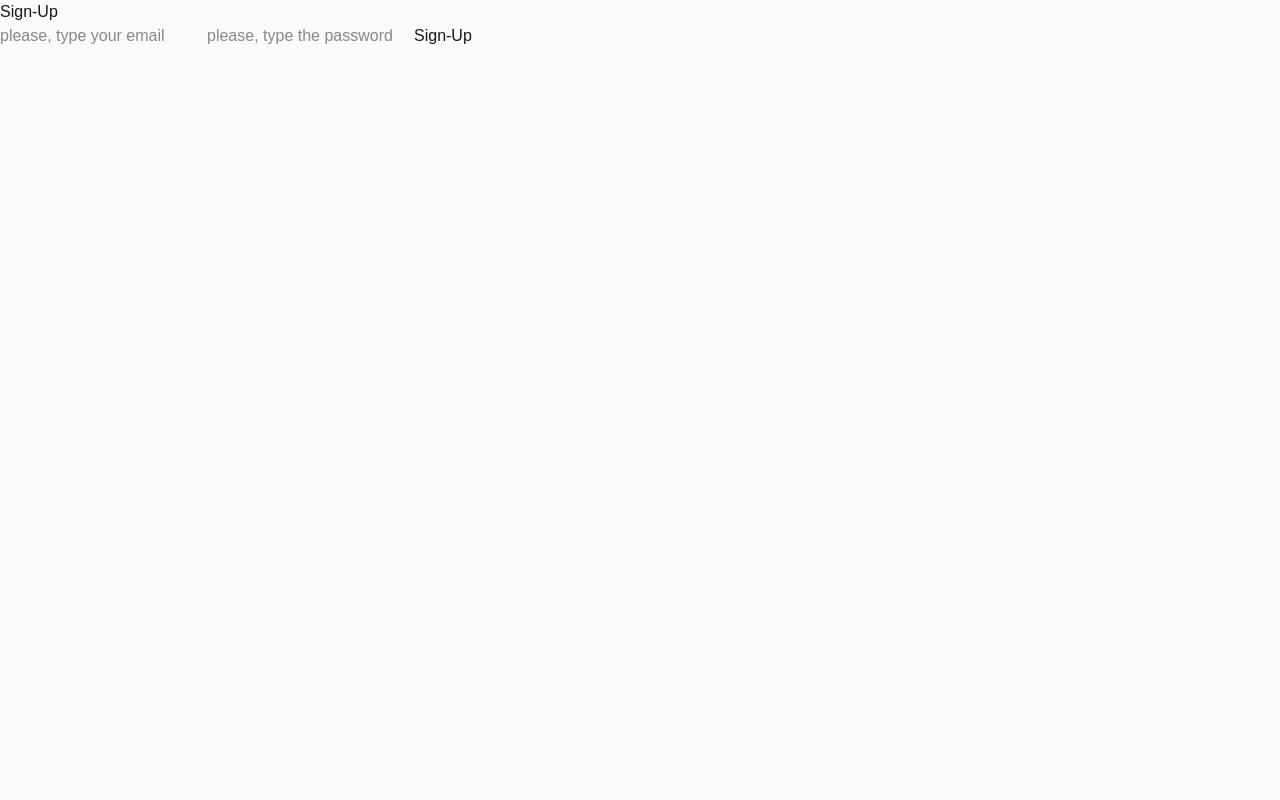
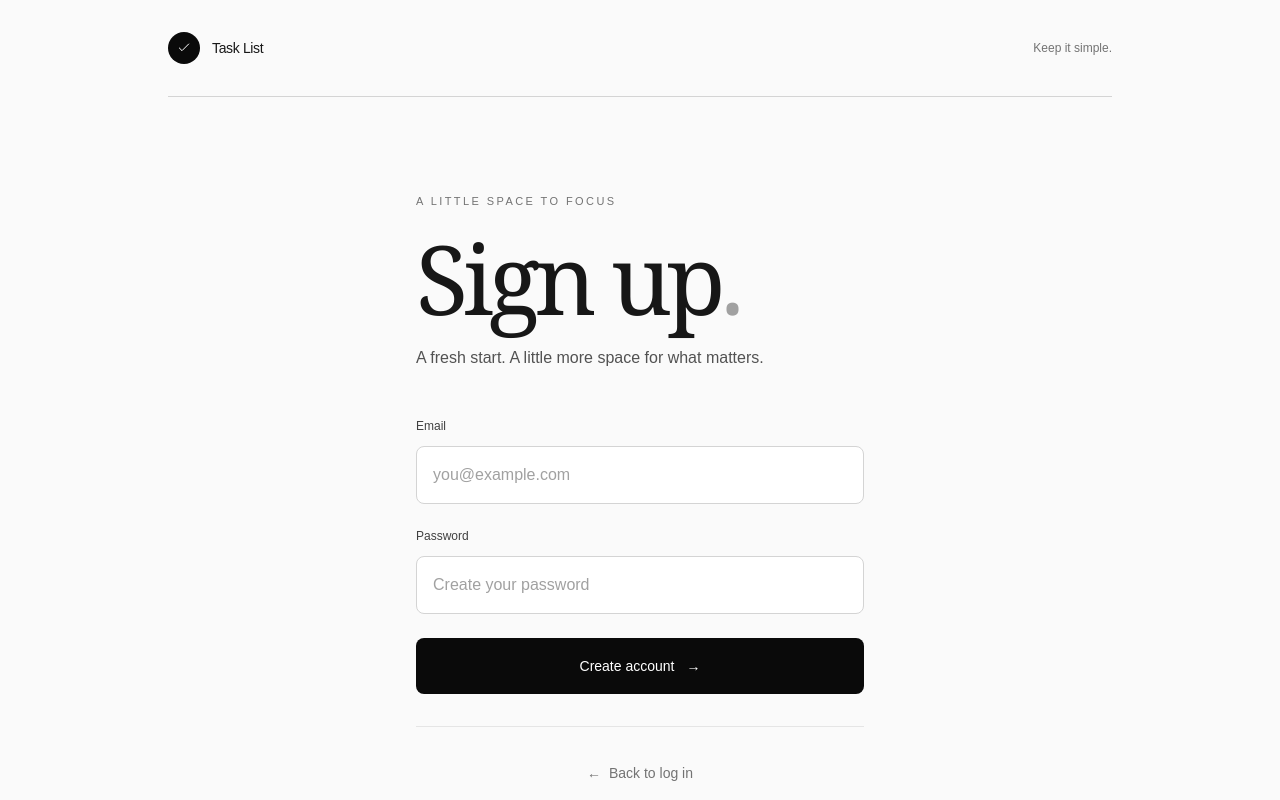
Before and after one commit to Joao-Dev2012/react-task-list, a Next.js app: page /signup in a window 1280 px wide. Shown: the top 800 px of the page. Built offline with nearby package versions, Linux system fonts and the light colour scheme; no server answers.

Commit message:
style: unify signup design and improve authentication feedback

```diff
--- a/app/components/login.tsx
+++ b/app/components/login.tsx
@@ -1,29 +1,51 @@
 'use client'
 
 import { useRouter } from 'next/navigation'
-import { useState } from 'react'
+import Link from 'next/link'
+import { useEffect, useState } from 'react'
 import { logIn } from '@/services/auth'
 
 export default function Login() {
   const [loginEmail, setLoginEmail] = useState('')
   const [loginPassword, setLoginPassword] = useState('')
   const [loginError, setLoginError] = useState('')
+  const [loginSuccess, setLoginSuccess] = useState('')
+  const [isLoading, setIsLoading] = useState(false)
   const tasksRouter = useRouter()
 
+  useEffect(() => {
+    if (!loginSuccess) return
+
+    const timeout = window.setTimeout(() => tasksRouter.push('/tasks'), 1500)
+    return () => window.clearTimeout(timeout)
+  }, [loginSuccess, tasksRouter])
+
   async function handleLogIn() {
+    if (isLoading || loginSuccess) return
+
     setLoginError('')
+    setLoginSuccess('')
+    setIsLoading(true)
 
     try {
       const { data, error } = await logIn(loginEmail, loginPassword)
 
       if (error || !data.session || !data.user) {
-        setLoginError('Unable to log in. Check your email and password and try again.')
+        setLoginError(
+          error?.code === 'email_not_confirmed'
+            ? 'Please confirm your email using the link in your inbox before logging in.'
+            : error?.code === 'over_request_rate_limit'
+              ? 'Too many attempts. Please wait a few minutes before trying again.'
+              : 'We couldn’t log you in. Check your email and password, then try again.'
+        )
         return
       }
 
-      tasksRouter.push('/tasks')
+      setLoginSuccess('You’re logged in. Taking you to your tasks…')
     } catch {
-      setLoginError('Unable to log in right now. Please try again in a moment.')
+      setLoginError('We couldn’t connect right now. Check your connection and try again.')
+    } finally {
+      setIsLoading(false)
     }
   }
 
@@ -48,7 +70,7 @@ export default function Login() {
           <p className="mt-5 text-sm leading-6 text-neutral-600 sm:text-base">Welcome back. Make room for what matters.</p>
         </div>
 
-        <div className="space-y-6">
+        <form className="space-y-6" onSubmit={(event) => { event.preventDefault(); void handleLogIn() }} aria-busy={isLoading}>
           <div>
             <label htmlFor="login-email" className="mb-3 block text-xs font-medium text-neutral-700">Email</label>
             <input
@@ -56,6 +78,8 @@ export default function Login() {
               className="task-input w-full rounded-lg border border-neutral-300 bg-white px-4 py-4 text-base placeholder:text-neutral-400"
               type="email"
               autoComplete="email"
+              required
+              disabled={isLoading || Boolean(loginSuccess)}
               onChange={(e) => setLoginEmail(e.target.value)}
               value={loginEmail}
               placeholder="you@example.com"
@@ -70,6 +94,8 @@ export default function Login() {
               className="task-input w-full rounded-lg border border-neutral-300 bg-white px-4 py-4 text-base placeholder:text-neutral-400"
               type="password"
               autoComplete="current-password"
+              required
+              disabled={isLoading || Boolean(loginSuccess)}
               onChange={(e) => setLoginPassword(e.target.value)}
               value={loginPassword}
               placeholder="Enter your password"
@@ -78,24 +104,33 @@ export default function Login() {
           </div>
 
           {loginError && (
-            <p id="login-error" role="alert" className="rounded-lg border border-neutral-300 bg-neutral-100 px-4 py-3 text-sm leading-6 text-neutral-700">
+            <p id="login-error" role="alert" className="rounded-lg border border-red-200 bg-red-50 px-4 py-3 text-sm leading-6 text-red-800">
               {loginError}
             </p>
           )}
 
+          {loginSuccess && (
+            <p role="status" className="rounded-lg border border-emerald-200 bg-emerald-50 px-4 py-3 text-sm leading-6 text-emerald-800">
+              {loginSuccess}
+            </p>
+          )}
+
           <button
-            type="button"
-            className="add-button flex min-h-14 w-full items-center justify-center gap-3 rounded-lg bg-neutral-950 px-6 text-sm font-medium text-white"
-            onClick={handleLogIn}
+            type="submit"
+            disabled={isLoading || Boolean(loginSuccess)}
+            className="add-button flex min-h-14 w-full items-center justify-center gap-3 rounded-lg bg-neutral-950 px-6 text-sm font-medium text-white disabled:cursor-not-allowed disabled:opacity-60"
           >
-            Log in
+            {isLoading ? 'Logging in…' : loginSuccess ? 'Logged in' : 'Log in'}
             <span aria-hidden="true">&rarr;</span>
           </button>
-        </div>
-        <div>
-          <p className="font-serif text-2xl  leading-none tracking-[-0.055em] ">
-            Don't have an account yet? <a href="/signup" className='underline text-neutral-700 hover:text-red-300'>Sign-Up for free!</a>
-          </p>
+        </form>
+
+        <div className="mt-8 flex flex-col items-center gap-3 border-t border-neutral-200 pt-6 text-sm sm:flex-row sm:justify-between">
+          <p className="text-neutral-500">New to Task List?</p>
+          <Link href="/signup" className="inline-flex min-h-11 items-center justify-center gap-2 rounded-lg border border-neutral-300 px-4 py-2 text-sm font-medium text-neutral-800 transition-colors hover:border-neutral-950 hover:bg-neutral-100 focus-visible:outline-2 focus-visible:outline-offset-4 focus-visible:outline-neutral-950 motion-reduce:transition-none">
+            Sign up for free
+            <span aria-hidden="true">&rarr;</span>
+          </Link>
         </div>
       </main>
 
--- a/app/components/signup.tsx
+++ b/app/components/signup.tsx
@@ -1,28 +1,149 @@
 'use client'
-import { useState } from "react"
-import { signUp } from "@/services/auth"
 
-export default function Signup(){
-    const [signupEmail,setSignupEmail] = useState('')
-    const [signupPassword,setSignupPassword] = useState('')
+import Link from 'next/link'
+import { useState } from 'react'
+import { signUp } from '@/services/auth'
 
-    async function handleSignUp(){
-        const {data , error} = await signUp(signupEmail,signupPassword)
-        if (error){
-            alert(`Couldn't create account.`)
-        }
-        else {
-            alert('Account created successfully. Check your email to confirm your account.')
-        }
-        console.log('DATA:', data)
-        console.log('ERROR:', error)
+const signupErrorMessages: Record<string, string> = {
+  weak_password: 'Choose a stronger password. Try a longer mix of uppercase and lowercase letters, numbers, and symbols.',
+  email_address_invalid: 'Please use a valid email address that can receive confirmation emails.',
+  email_exists: 'An account with this email already exists. Try logging in instead.',
+  user_already_exists: 'An account with this email already exists. Try logging in instead.',
+  over_email_send_rate_limit: 'Too many confirmation emails have been requested. Please wait a few minutes and try again.',
+  over_request_rate_limit: 'Too many attempts. Please wait a few minutes before trying again.',
+  signup_disabled: 'Sign up is temporarily unavailable. Please try again later.',
+}
+
+export default function Signup() {
+  const [signupEmail, setSignupEmail] = useState('')
+  const [signupPassword, setSignupPassword] = useState('')
+  const [signupError, setSignupError] = useState('')
+  const [signupSuccess, setSignupSuccess] = useState('')
+  const [isLoading, setIsLoading] = useState(false)
+
+  async function handleSignUp() {
+    if (isLoading) return
+
+    setSignupError('')
+    setSignupSuccess('')
+    setIsLoading(true)
+
+    try {
+      const { data, error } = await signUp(signupEmail, signupPassword)
+
+      if (error) {
+        setSignupError(
+          signupErrorMessages[error.code ?? ''] ??
+          'We couldn’t create your account. Check your details and try again in a moment.'
+        )
+        return
+      }
+
+      if (!data.user) {
+        setSignupError('We couldn’t complete your sign up. Please try again in a moment.')
+        return
+      }
+
+      setSignupSuccess(
+        data.session
+          ? 'Your account is ready. You can now return to log in.'
+          : 'Request received! Check your inbox and spam folder for a confirmation link before logging in. If you already have an account, you can log in.'
+      )
+      setSignupPassword('')
+    } catch {
+      setSignupError('We couldn’t connect right now. Check your connection and try again.')
+    } finally {
+      setIsLoading(false)
     }
-    return(
-        <div>
-            <h1>Sign-Up</h1>
-            <input type="email" onChange={(e)=> setSignupEmail(e.target.value)} placeholder="please, type your email" value={signupEmail} />
-            <input type="password" onChange={(e=> setSignupPassword(e.target.value))} placeholder="please, type the password" value={signupPassword} />
-            <button onClick={handleSignUp}>Sign-Up</button>
+  }
+
+  return (
+    <div className="mx-auto flex min-h-svh max-w-5xl flex-col px-6 sm:px-10">
+      <header className="flex items-center justify-between border-b border-neutral-300 py-6 sm:py-8">
+        <span className="flex items-center gap-3 text-sm font-medium tracking-tight">
+          <span className="grid size-8 place-items-center rounded-full bg-neutral-950 text-white" aria-hidden="true">
+            <svg width="16" height="16" viewBox="0 0 24 24" fill="none" stroke="currentColor" strokeWidth="1.5" strokeLinecap="round" strokeLinejoin="round">
+              <path d="m5 12 4 4L19 6" />
+            </svg>
+          </span>
+          Task List
+        </span>
+        <span className="text-xs text-neutral-500">Keep it simple.</span>
+      </header>
+
+      <main className="mx-auto w-full max-w-md flex-1 pb-16 pt-16 sm:pb-24 sm:pt-24">
+        <div className="mb-10 sm:mb-12">
+          <p className="mb-5 text-[11px] font-medium tracking-[0.22em] text-neutral-500 uppercase">A little space to focus</p>
+          <h1 className="font-serif text-6xl leading-none tracking-[-0.055em] sm:text-8xl">Sign up<span className="text-neutral-400">.</span></h1>
+          <p className="mt-5 text-sm leading-6 text-neutral-600 sm:text-base">A fresh start. A little more space for what matters.</p>
         </div>
-    )
+
+        <form className="space-y-6" onSubmit={(event) => { event.preventDefault(); void handleSignUp() }} aria-busy={isLoading}>
+          <div>
+            <label htmlFor="signup-email" className="mb-3 block text-xs font-medium text-neutral-700">Email</label>
+            <input
+              id="signup-email"
+              className="task-input w-full rounded-lg border border-neutral-300 bg-white px-4 py-4 text-base placeholder:text-neutral-400"
+              type="email"
+              autoComplete="email"
+              required
+              disabled={isLoading}
+              onChange={(e) => setSignupEmail(e.target.value)}
+              value={signupEmail}
+              placeholder="you@example.com"
+              aria-describedby={signupError ? 'signup-error' : undefined}
+            />
+          </div>
+
+          <div>
+            <label htmlFor="signup-password" className="mb-3 block text-xs font-medium text-neutral-700">Password</label>
+            <input
+              id="signup-password"
+              className="task-input w-full rounded-lg border border-neutral-300 bg-white px-4 py-4 text-base placeholder:text-neutral-400"
+              type="password"
+              autoComplete="new-password"
+              required
+              disabled={isLoading}
+              onChange={(e) => setSignupPassword(e.target.value)}
+              value={signupPassword}
+              placeholder="Create your password"
+              aria-describedby={signupError ? 'signup-error' : undefined}
+            />
+          </div>
+
+          {signupError && (
+            <p id="signup-error" role="alert" className="rounded-lg border border-red-200 bg-red-50 px-4 py-3 text-sm leading-6 text-red-800">
+              {signupError}
+            </p>
+          )}
+
+          {signupSuccess && (
+            <p role="status" className="rounded-lg border border-emerald-200 bg-emerald-50 px-4 py-3 text-sm leading-6 text-emerald-800">
+              {signupSuccess}
+            </p>
+          )}
+
+          <button
+            type="submit"
+            disabled={isLoading}
+            className="add-button flex min-h-14 w-full items-center justify-center gap-3 rounded-lg bg-neutral-950 px-6 text-sm font-medium text-white disabled:cursor-not-allowed disabled:opacity-60"
+          >
+            {isLoading ? 'Creating account…' : 'Create account'}
+            <span aria-hidden="true">&rarr;</span>
+          </button>
+        </form>
+
+        <div className="mt-8 border-t border-neutral-200 pt-6 text-center">
+          <Link href="/" className="inline-flex min-h-11 items-center gap-2 rounded-lg px-3 py-2 text-sm text-neutral-500 transition-colors hover:bg-neutral-100 hover:text-neutral-950 focus-visible:outline-2 focus-visible:outline-offset-4 focus-visible:outline-neutral-950 motion-reduce:transition-none">
+            <span aria-hidden="true">&larr;</span>
+            Back to log in
+          </Link>
+        </div>
+      </main>
+
+      <footer className="border-t border-neutral-300 py-6 text-xs text-neutral-500">
+        A fresh page. A clearer day.
+      </footer>
+    </div>
+  )
 }
```
